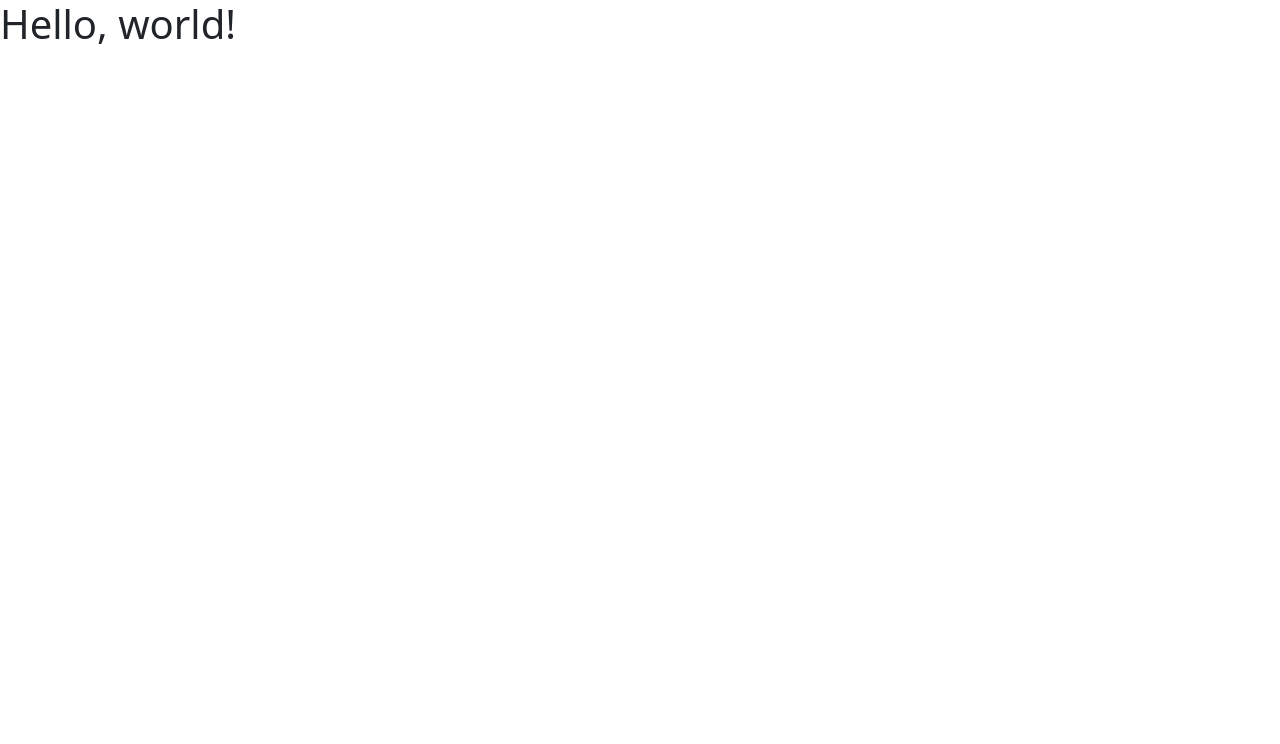
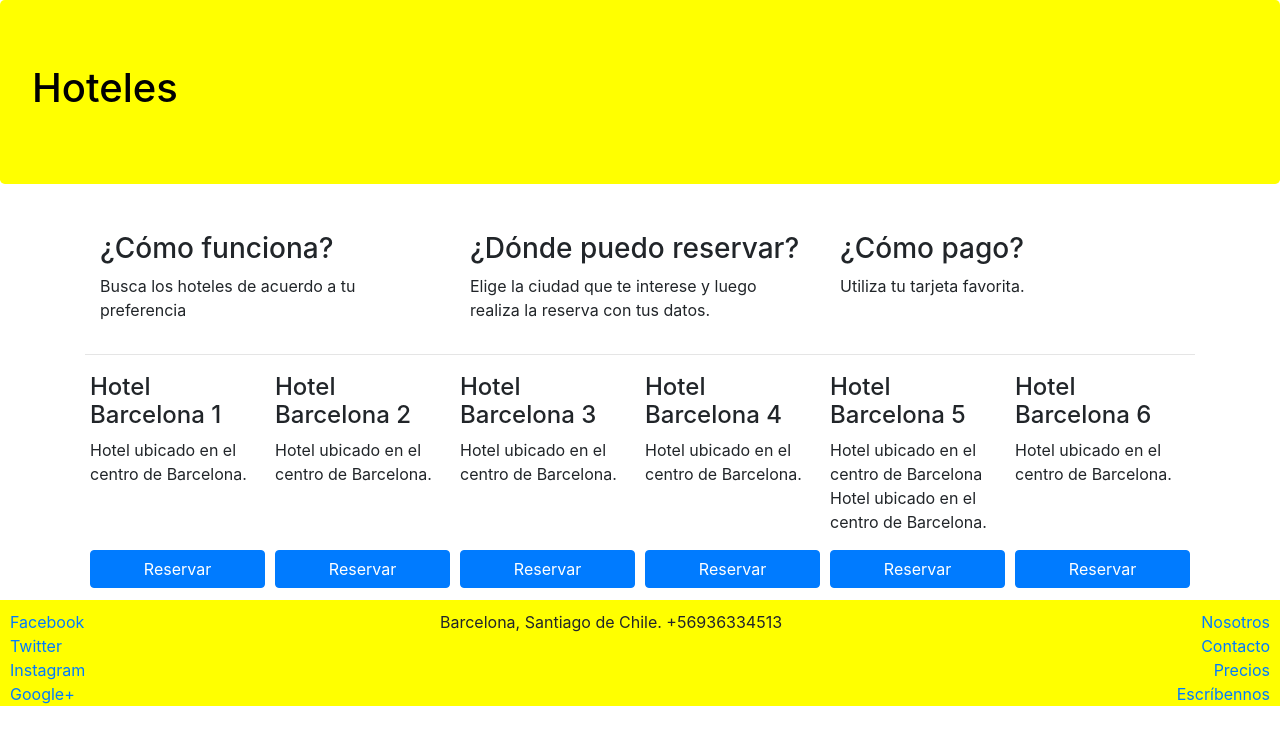
Before and after one commit to oibecerra/guia-hoteles, a website: page index.html in a window 1280 px wide. Drawn offline with nearby package versions, Linux system fonts and the light colour scheme.

Commit message:
footer y estilos con flex

```diff
--- /dev/null
+++ b/css/main.css
@@ -0,0 +1,20 @@
+.jumbotron{
+    background-color: yellow;
+    color: black;
+}
+
+.footer{
+    padding: 10px 10px 0 10px;
+    background-color: yellow;
+    margin-bottom: 0px;
+    margin-top: 10px;
+}
+
+.card-hotel{
+    flex: 1 150px;
+    padding: 2px 5px 2px 5px;
+}
+
+.btn-reserva{
+    width: 100%;
+}
--- a/index.html
+++ b/index.html
@@ -2,15 +2,124 @@
 <html lang="en">
 <head>
     <meta charset="utf-8">
-    <meta name="viewport" content="width=device-width, initial-scale=1">
+    <meta name="viewport" content="width=device-width, initial-scale=1, shrink-to-fit=no">
     <title>Bootstrap demo</title>
-    <link href="node_modules/bootstrap/dist/css/bootstrap.min.css" rel="stylesheet">
+    <link rel="stylesheet" href="node_modules/bootstrap/dist/css/bootstrap.min.css">
+    <link rel="stylesheet" href="css/main.css">
 </head>
 <body>
-<h1>Hello, world!</h1>
+<div class="jumbotron">
+    <h1>Hoteles</h1>
+</div>
+
+<div class="container">
+    <div class="d-flex">
+        <div class="col-sm-4">
+            <p>
+                <h3>¿Cómo funciona?</h3>
+                <p>Busca los hoteles de acuerdo a tu preferencia</p>
+            </p>
+        </div>
+        <div class="col-sm-4">
+            <p>
+                <h3>¿Dónde puedo reservar?</h3>
+                <p>Elige la ciudad que te interese y luego realiza la reserva con tus datos.</p>
+            </p>
+        </div>
+        <div class="col-sm-4">
+            <p>
+                <h3>¿Cómo pago?</h3>
+                <p>Utiliza tu tarjeta favorita.</p>
+            </p>
+        </div>
+    </div>
+    <hr>
+    <div class="d-flex flex-wrap">
+        <div class="card-hotel d-flex flex-column justify-content-between">
+            <div>
+                <h4>Hotel Barcelona 1</h4>
+                <p>Hotel ubicado en el centro de Barcelona.</p>
+            </div>
+            <div>
+                <button class="btn btn-primary btn-reserva">Reservar</button>
+            </div>
+        </div>
+        <div class="card-hotel d-flex flex-column justify-content-between">
+            <div>
+                <h4>Hotel Barcelona 2</h4>
+                <p>Hotel ubicado en el centro de Barcelona.</p>
+            </div>
+            <div>
+                <button class="btn btn-primary btn-reserva">Reservar</button>
+            </div>
+        </div>
+        <div class="card-hotel d-flex flex-column justify-content-between">
+            <div>
+                <h4>Hotel Barcelona 3</h4>
+                <p>Hotel ubicado en el centro de Barcelona.</p>
+            </div>
+            <div>
+                <button class="btn btn-primary btn-reserva">Reservar</button>
+            </div>
+        </div>
+        <div class="card-hotel d-flex flex-column justify-content-between">
+            <div>
+                <h4>Hotel Barcelona 4</h4>
+                <p>Hotel ubicado en el centro de Barcelona.</p>
+            </div>
+            <div>
+                <button class="btn btn-primary btn-reserva">Reservar</button>
+            </div>
+        </div>
+        <div class="card-hotel d-flex flex-column justify-content-between">
+            <div>
+                <h4>Hotel Barcelona 5</h4>
+                <p>Hotel ubicado en el centro de Barcelona Hotel ubicado en el centro de Barcelona.</p>
+            </div>
+            <div>
+                <button class="btn btn-primary btn-reserva">Reservar</button>
+            </div>
+        </div>
+        <div class="card-hotel d-flex flex-column justify-content-between">
+            <div>
+                <h4>Hotel Barcelona 6</h4>
+                <p>Hotel ubicado en el centro de Barcelona.</p>
+            </div>
+            <div>
+                <button class="btn btn-primary btn-reserva">Reservar</button>
+            </div>
+        </div>
+    </div>
+</div>
+
+<footer class="footer">
+    <div class="row">
+        <div class="col-sm-4 d-flex flex-column">
+            <a href="https://www.facebook.com">Facebook</a>
+            <a href="https://www.twitter.com">Twitter</a>
+            <a href="https://www.instagram.com">Instagram</a>
+            <a href="https://www.google.com">Google+</a>
+        </div>
+        <div class="col-sm-4">
+            <address>
+                Barcelona, Santiago de Chile.
+                +56936334513
+            </address>
+        </div>
+        <div class="col-sm-4 d-flex flex-column align-items-end">
+            <a href="https://www.facebook.com">Nosotros</a>
+            <a href="https://www.twitter.com">Contacto</a>
+            <a href="https://www.instagram.com">Precios</a>
+            <a href="https://www.instagram.com">Escríbennos</a>
+        </div>
+    </div>
+</footer>
+
 <!-- Javascript -->
+<script src="node_modules/jquery/dist/jquery.min.js" ></script>
+<script src="node_modules/popper.js/dist/umd/popper.min.js"></script>
 <script src="node_modules/bootstrap/dist/js/bootstrap.min.js"></script>
-<script src="node_modules/popper.js/dist/popper.min.js"></script>
-<script src="node_modules/jquery/dist/jquery.min.js" ></script>
 </body>
+
+
 </html>
--- a/package.json
+++ b/package.json
@@ -21,8 +21,8 @@
     "lite-server": "^2.6.1"
   },
   "dependencies": {
-    "bootstrap": "^5.3.2",
-    "jquery": "^3.7.1",
-    "popper.js": "^1.16.1"
+    "bootstrap": "^4.1.2",
+    "jquery": "^3.3.1",
+    "popper.js": "^1.14.3"
   }
 }
```
Also changed, not shown: 1 other file.
